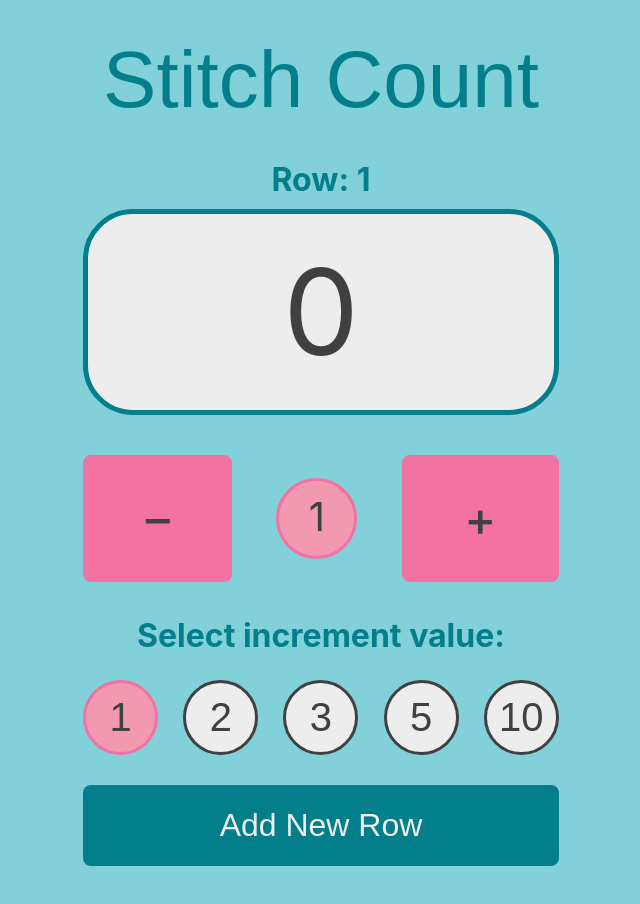
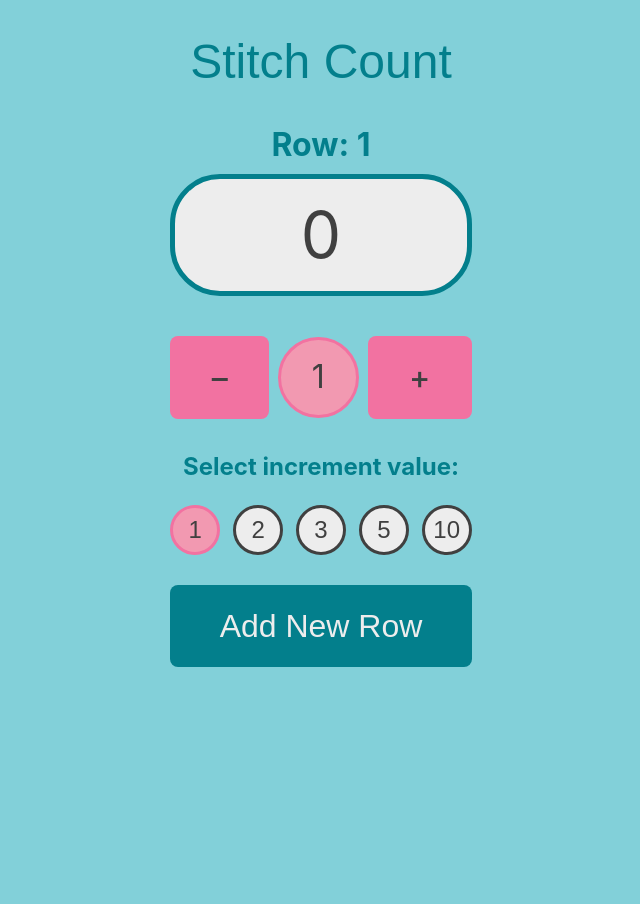
Before and after one commit to mmolli55/Stitch-Count, a React (Vite) app: page / in a window 1280 px wide. Shown: the top 904 px of the page, without its empty margins (319-959 px from the left). After the commit the page ends 800 px from the top, so only its background shows below. Built offline with nearby package versions, Linux system fonts and the light colour scheme; the HTML template or start-up script is replaced by a standard one; a web font is replaced by a local one.

Commit message:
minor styling adjustments

```diff
--- a/src/index.css
+++ b/src/index.css
@@ -27,7 +27,7 @@ body {
 }
 
 .title {
-  font-size: 5em;
+  font-size: 3em;
   line-height: 1.1;
   color: #037F8C;
   margin: 20px;
@@ -44,7 +44,7 @@ body {
 /* Positioning Containers */
 
 .count-container {
-  font-size: 2.5em;
+  font-size: 2em;
   background-color: #ededed;
   border-radius: 50px;
   border: 5px solid #037F8C;
@@ -52,7 +52,7 @@ body {
 }
 
 .count-display {
-  font-size: 3em;
+  font-size: 2em;
 }
 
 .button-container {
@@ -64,8 +64,8 @@ body {
 .current-increment-value-display {
   width: 75px;
   height: 75px;
-  font-size: 2.5em;
-  line-height: 1.8em;
+  font-size: 2em;
+  line-height: 2.3em;
   margin-top:auto;
   margin-bottom:auto;
   text-align:center;
@@ -80,16 +80,16 @@ body {
 }
 
 .btn-increment-value {
-  font-size: 2.5em;
+  font-size: 1.5em;
   border-radius: 50%;
-  width: 75px;
-  height: 75px;
+  width: 50px;
+  height: 50px;
   color: #404040;
 }
 
 .increment-text {
   margin-top: 30px;
-  font-size: 2em;
+  font-size: 1.5em;
   margin-bottom: 20px;
   color:#037F8C;
   font-weight: bold;
@@ -104,17 +104,17 @@ body {
 .btn-plus {
   border-radius: 8px;
   padding: 0.6em 1.2em;
-  font-size: 3em;
+  font-size: 2em;
   font-weight: 500;
   font-family: inherit;
   background-color: #F272A1;
   cursor: pointer;
   border: 0;
   color: #404040;
-  border: 5px solid transparent;
+  border: 3px solid transparent;
 }
 .btn-minus:hover, .btn-plus:hover {
-  border: 5px solid #F299B1;
+  border: 3px solid #F299B1;
 }
 
 .btn-new-row{
```
